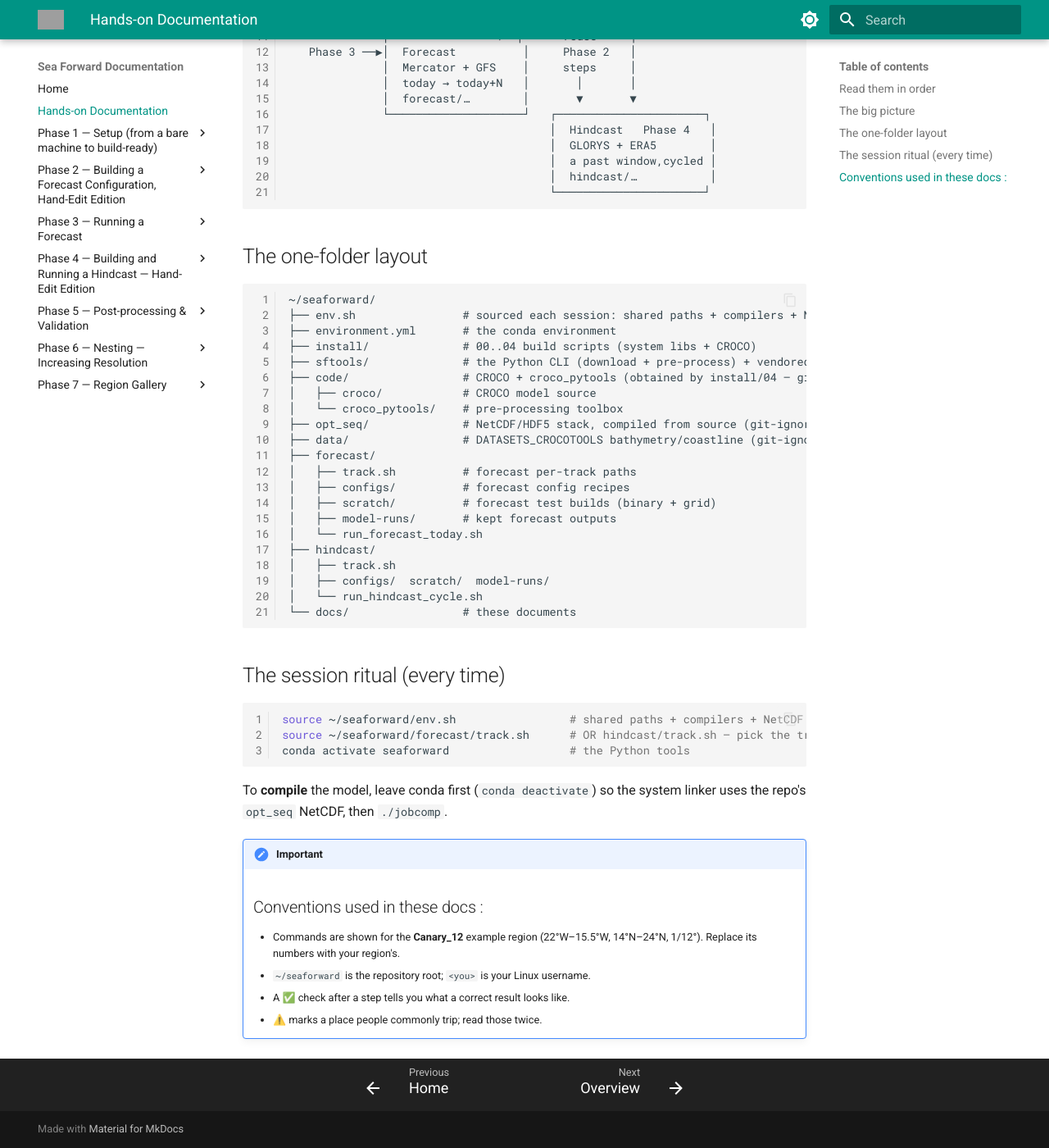
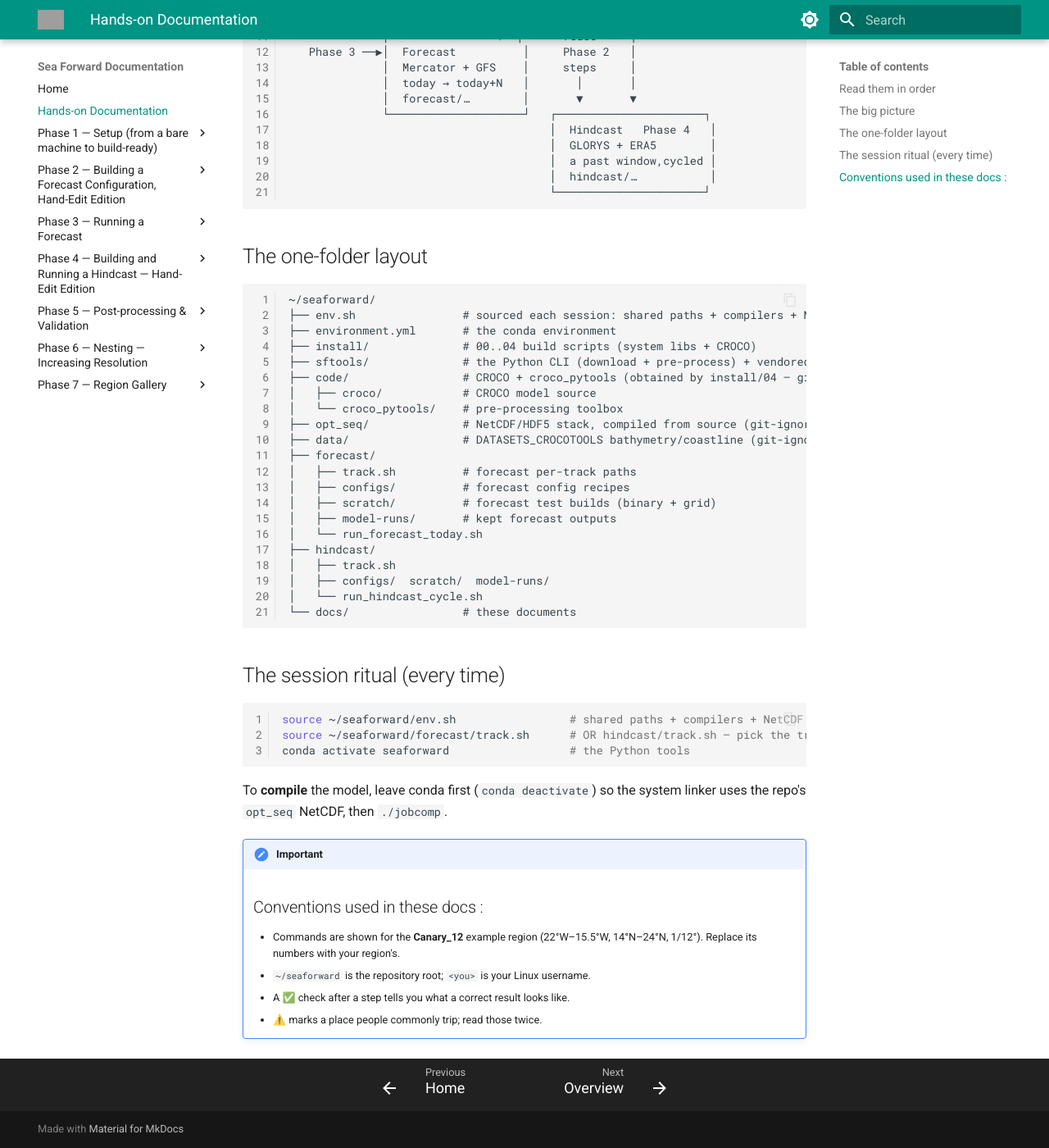
Before and after one commit to Njiecheu/sea-forward, an MkDocs documentation site: the page built from docs/handsOn.md, in a window 1280 px wide and 1400 px high, scrolled down 999 px. Shown: the whole window at 82% size. Built offline with MkDocs 1.6.1 and Material for MkDocs 9.7.7, drawn with Linux system fonts in a browser that asks for light colours; grey boxes are pictures that could not be loaded.

Commit message:
Réduction de l'espace entre les boutons de navigation.

```diff
--- a/docs/css/syntax_custom.css
+++ b/docs/css/syntax_custom.css
@@ -2,7 +2,7 @@
 .md-footer__inner {
     display: flex;
     justify-content: center !important;
-    gap: 6rem; /* Espace entre les deux boutons */
+    gap: 4rem; /* Espace entre les deux boutons */
 }
 
 .md-footer__link {
```
